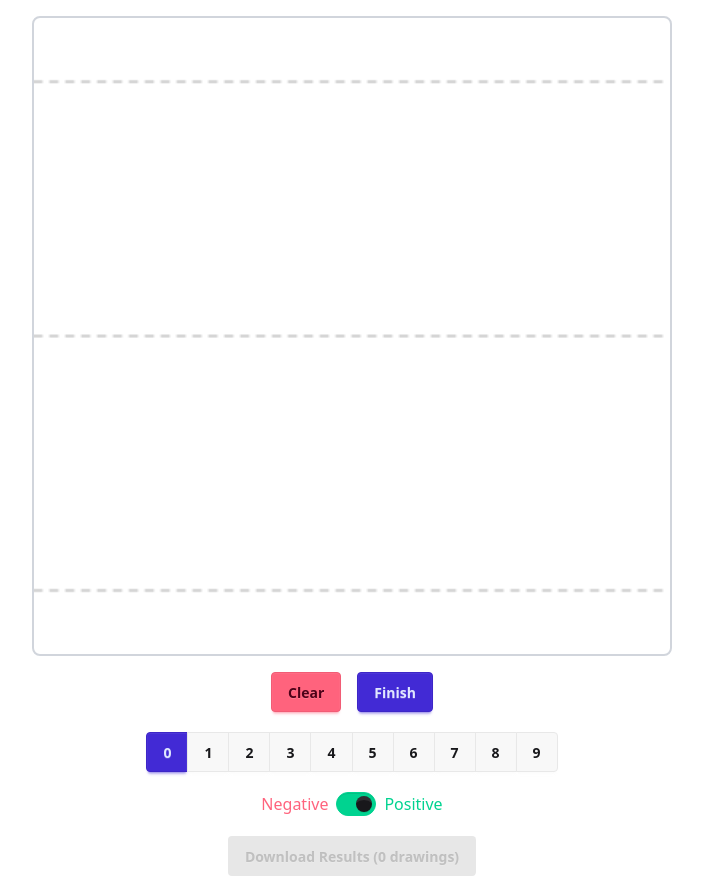
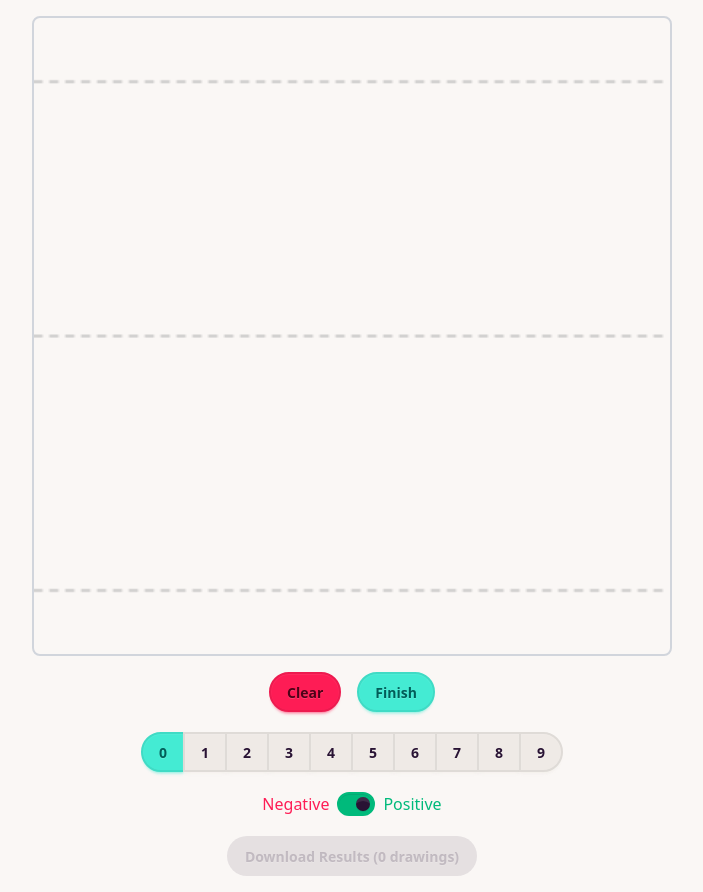
Before and after one commit to atollk/digit_draw_collect, a Vue app: page / in a window 1280 px wide. Shown: the whole page, without its empty margins (288-991 px from the left). Built offline with nearby package versions, Linux system fonts and the light colour scheme.

Commit message:
improved theming

```diff
--- a/index.html
+++ b/index.html
@@ -1,5 +1,5 @@
 <!doctype html>
-<html lang="en">
+<html lang="en" data-theme="cupcake">
     <head>
         <meta charset="UTF-8" />
         <link rel="icon" type="image/svg+xml" href="/vite.svg" />
--- a/src/components/Drawing.vue
+++ b/src/components/Drawing.vue
@@ -244,7 +244,7 @@ const downloadResults = () => {
                     <label class="text-success">Positive</label>
                 </div>
 
-                <button class="btn btn-secondary" @click="downloadResults" :disabled="allDrawings.length === 0">
+                <button class="btn btn-primary" @click="downloadResults" :disabled="allDrawings.length === 0">
                     Download Results ({{ allDrawings.length }} drawings)
                 </button>
             </div>
--- a/src/style.css
+++ b/src/style.css
@@ -1,2 +1,4 @@
 @import "tailwindcss";
-@plugin "daisyui";
+@plugin "daisyui" {
+    themes: light --default, dark --prefersdark, cupcake;
+}
```
Lines whose indentation alone changed are shown as unchanged.
